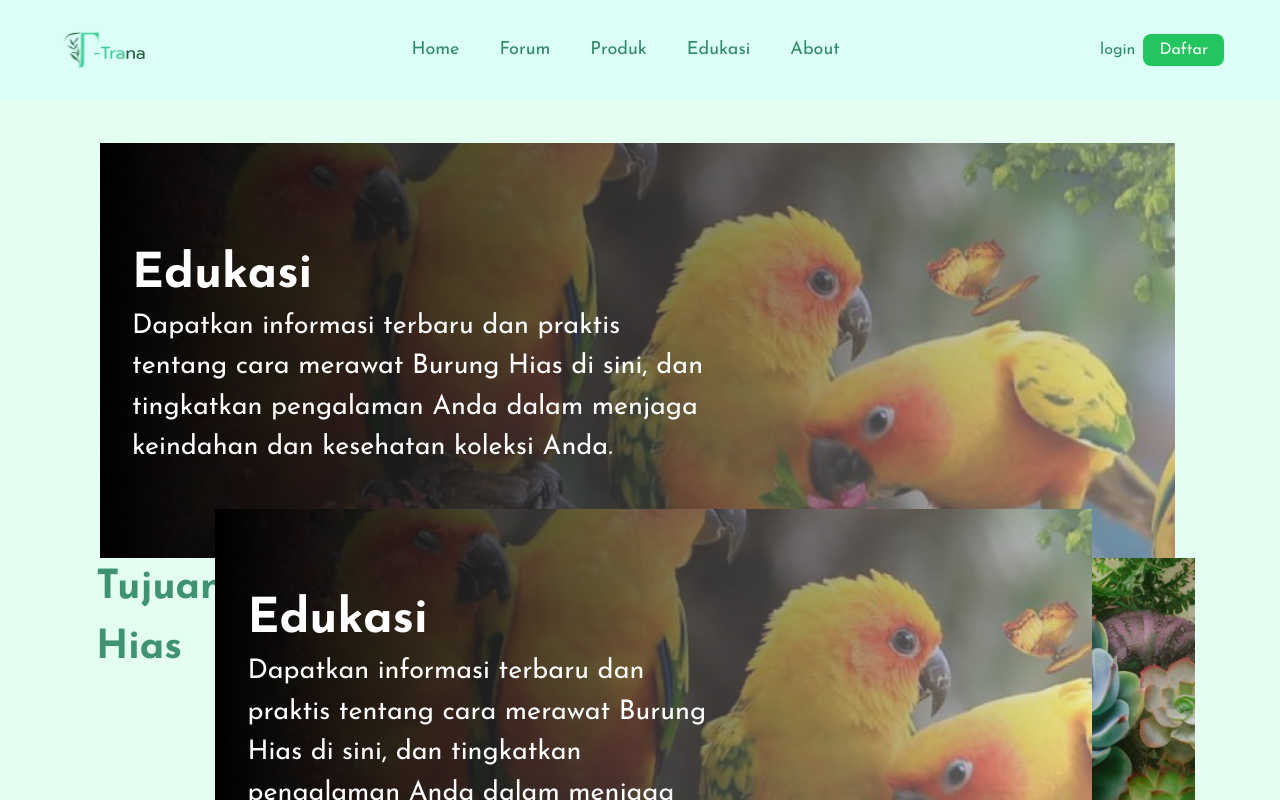
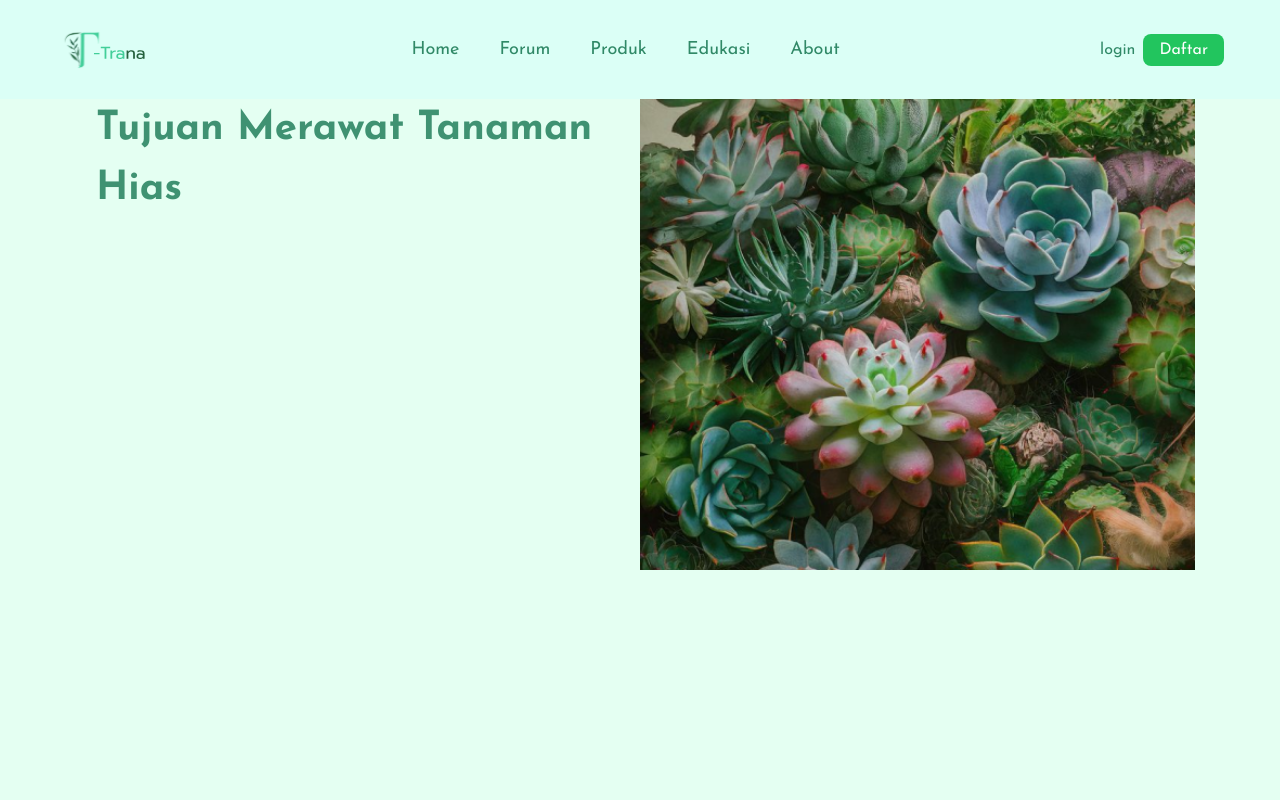
Before and after one commit to auliarahman789/ornatredec, a Next.js app: page /Edukasi in a window 1280 px wide. Shown: the top 800 px of the page. Built offline with nearby package versions, Linux system fonts and the light colour scheme.

Commit message:
menghapus componen di main

```diff
--- a/src/app/Edukasi/page.tsx
+++ b/src/app/Edukasi/page.tsx
@@ -6,7 +6,6 @@ import Ikan from "../components/Edukasi/ikan";
 function Edukasi() {
   return (
     <div className="bg-[#E4FFF2]">
-      <Main />
       <Tanaman />
       <Ikan />
     </div>
```
